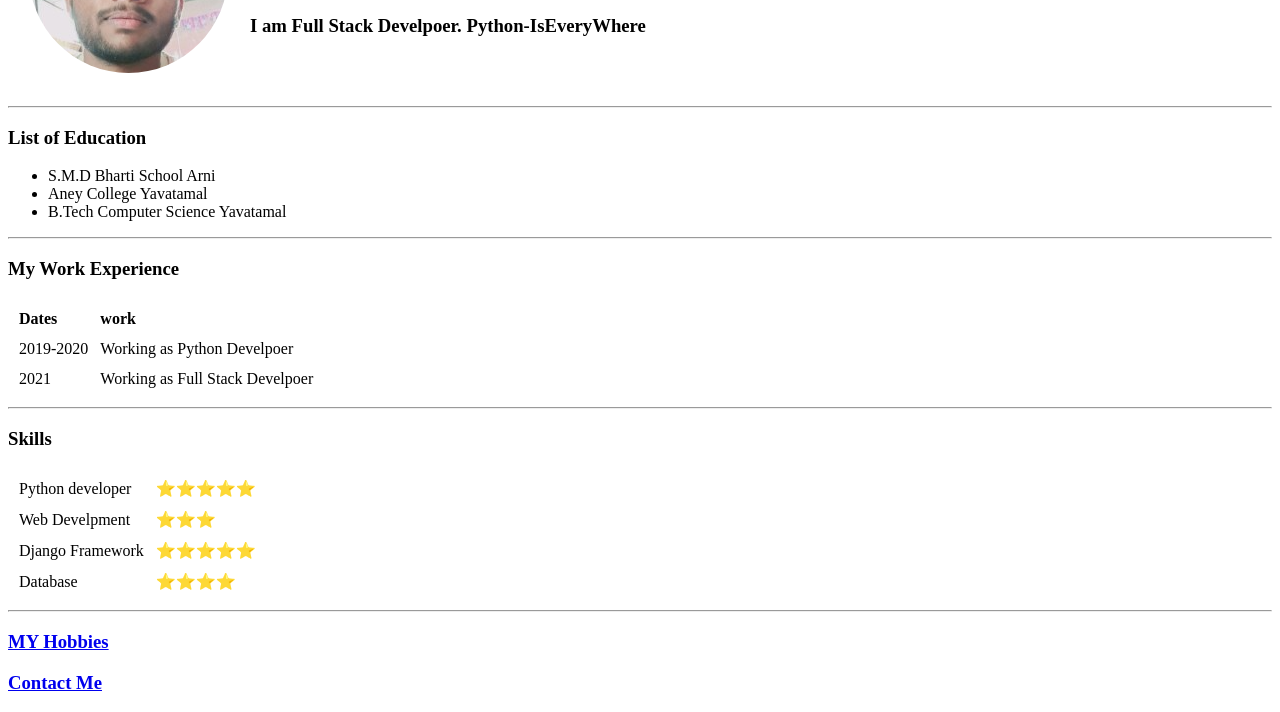
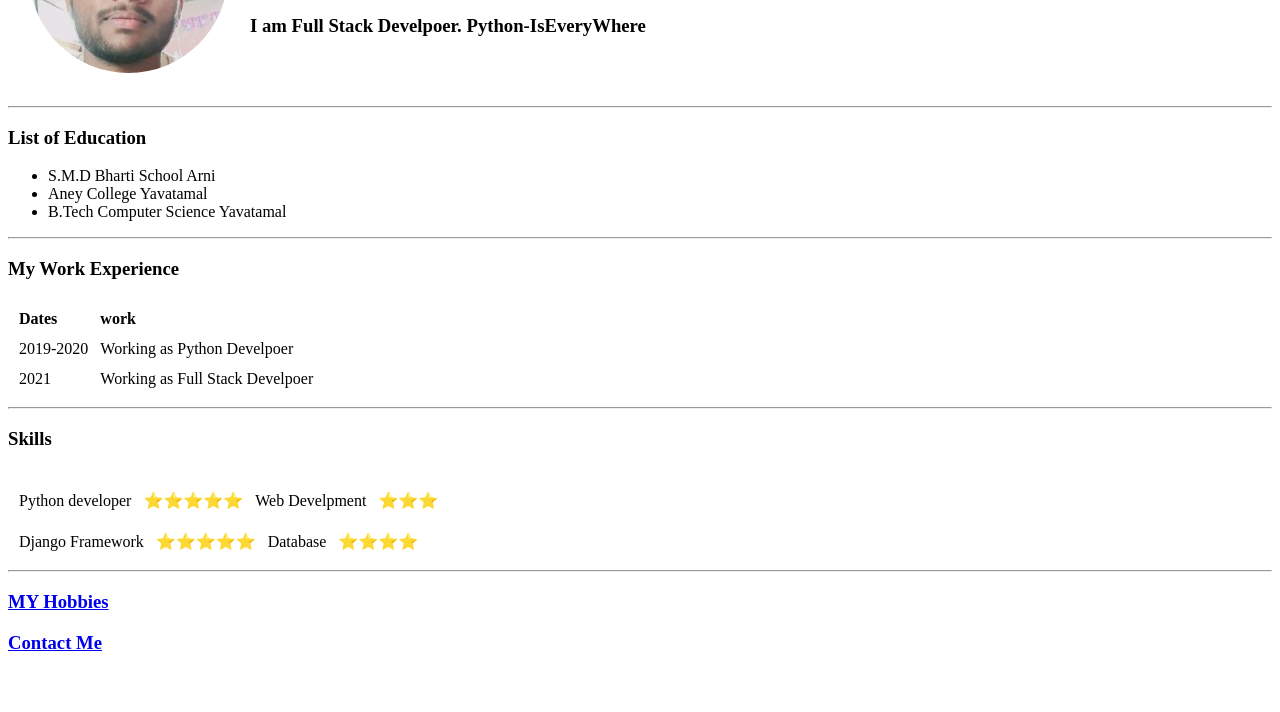
Before and after one commit to vaibhavDyna123/BlogCV, a plain HTML site: page index2.html in a window 1280 px wide. Shown: the part 155-867 px from the top of the page. After the commit the page ends 827 px from the top, so only its background shows below. Drawn offline with Linux system fonts and the light colour scheme.

Commit message:
Add files via upload

```diff
--- a/index2.html
+++ b/index2.html
@@ -43,22 +43,28 @@
   <hr>
   <h3>Skills</h3>
   <table cellspacing="10">
+    <table cellspacing="10">
+      <tbody>
+        <td>
           <tr>
             <td>Python developer</td>
             <td>⭐⭐⭐⭐⭐</td>
-    </tr>
-    <tr>
             <td>Web Develpment</td>
             <td>⭐⭐⭐</td>
           </tr>
+        </td>
+      </tbody>
+    </table>
+    <table cellspacing="10">
+      <tbody>
         <tr>
           <td>Django Framework</td>
           <td>⭐⭐⭐⭐⭐</td>
-    </tr>
-    <tr>
           <td>Database</td>
           <td>⭐⭐⭐⭐</td>
         </tr>
+      </tbody>
+    </table>
 </table>
   <hr>
   <h3><a href="hobbies.html">MY Hobbies</a></h3>
```
Lines whose indentation alone changed are shown as unchanged.
